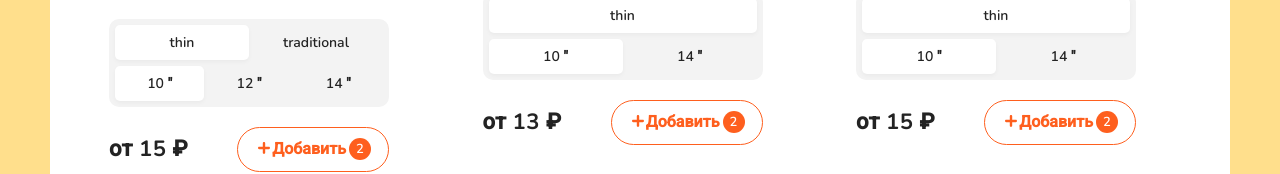
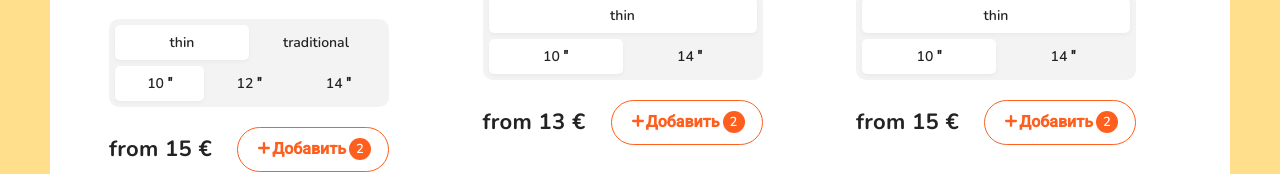
Before and after one commit to eugene-nosenko/react-pizza-store-v2, a React (Create React App) app: page / in a window 1280 px wide. Shown: the part 629-803 px from the top of the page. Built offline with nearby package versions, Linux system fonts and the light colour scheme.

Commit message:
fix price

```diff
--- a/src/components/PizzaBlock.jsx
+++ b/src/components/PizzaBlock.jsx
@@ -34,7 +34,7 @@ export const PizzaBlock = ({ imageUrl, title, price, sizes, types }) => {
         </ul>
       </div>
       <div className="pizza-block__bottom">
-        <div className="pizza-block__price">от {price} ₽</div>
+        <div className="pizza-block__price">from {price} €</div>
         <div className="button button--outline button--add">
           <svg
             width="12"
```
